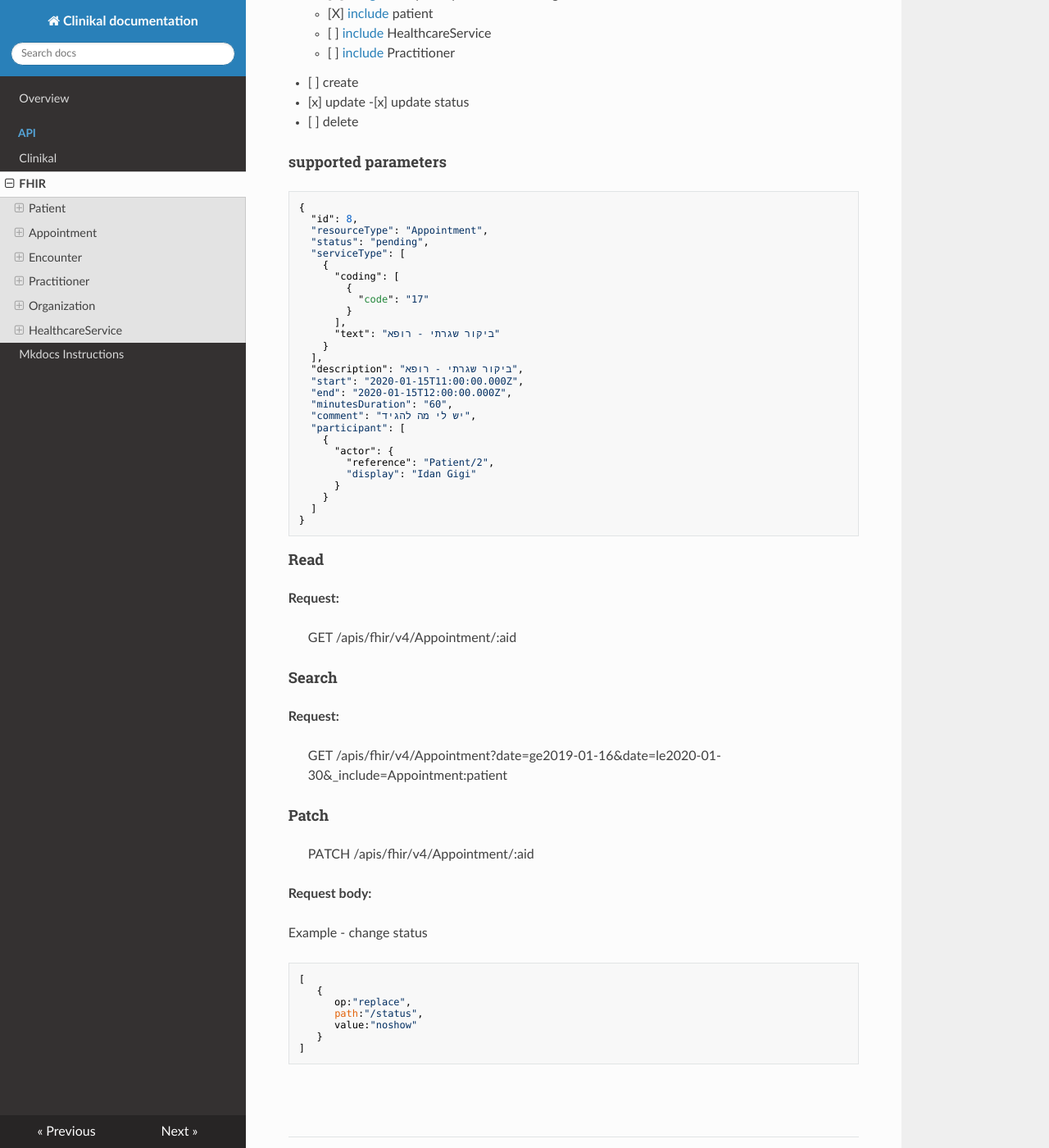
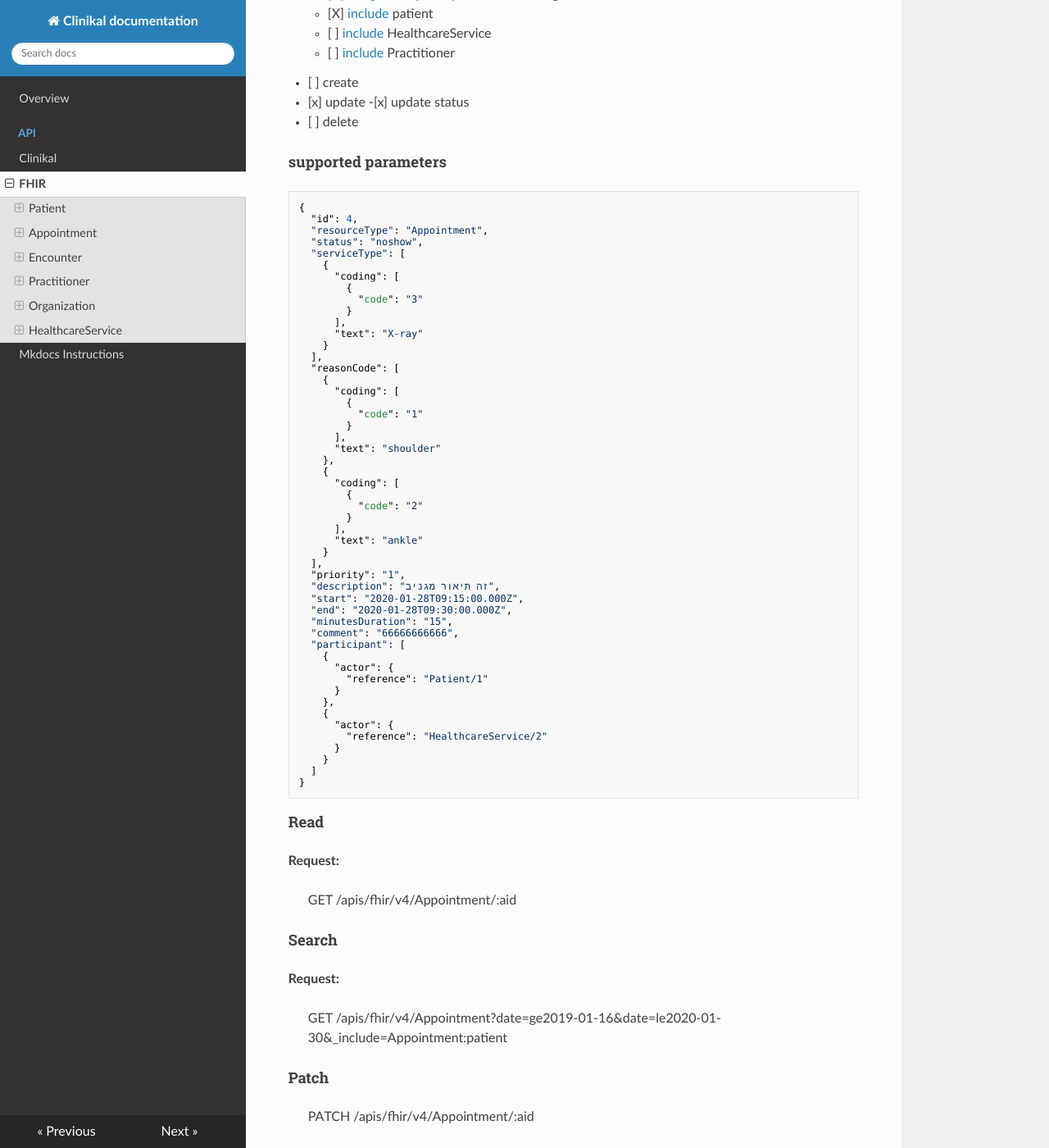
Before and after one commit to MohGovIL/Clinical-Documentation, an MkDocs documentation site: the page built from docs/api/fhir.md, in a window 1280 px wide and 1400 px high, scrolled down 2354 px. Shown: the whole window at 82% size. Built offline with MkDocs 1.6.1, drawn with Linux system fonts in a browser that asks for light colours; nearby versions of some CDN libraries.

Commit message:
update appt

`````diff
--- a/docs/api/fhir.md
+++ b/docs/api/fhir.md
@@ -124,29 +124,52 @@
 ####supported parameters
 ````
 {
-  "id": 8,
+  "id": 4,
   "resourceType": "Appointment",
-  "status": "pending",
+  "status": "noshow",
   "serviceType": [
     {
       "coding": [
         {
-          "code": "17"
+          "code": "3"
         }
       ],
-      "text": "ביקור שגרתי - רופא"
+      "text": "X-ray"
     }
   ],
-  "description": "ביקור שגרתי - רופא",
-  "start": "2020-01-15T11:00:00.000Z",
-  "end": "2020-01-15T12:00:00.000Z",
-  "minutesDuration": "60",
-  "comment": "יש לי מה להגיד",
+  "reasonCode": [
+    {
+      "coding": [
+        {
+          "code": "1"
+        }
+      ],
+      "text": "shoulder"
+    },
+    {
+      "coding": [
+        {
+          "code": "2"
+        }
+      ],
+      "text": "ankle"
+    }
+  ],
+  "priority": "1",
+  "description": "זה תיאור מגניב",
+  "start": "2020-01-28T09:15:00.000Z",
+  "end": "2020-01-28T09:30:00.000Z",
+  "minutesDuration": "15",
+  "comment": "66666666666",
   "participant": [
     {
       "actor": {
-        "reference": "Patient/2",
-        "display": "Idan Gigi"
+        "reference": "Patient/1"
+      }
+    },
+    {
+      "actor": {
+        "reference": "HealthcareService/2"
       }
     }
   ]
`````
